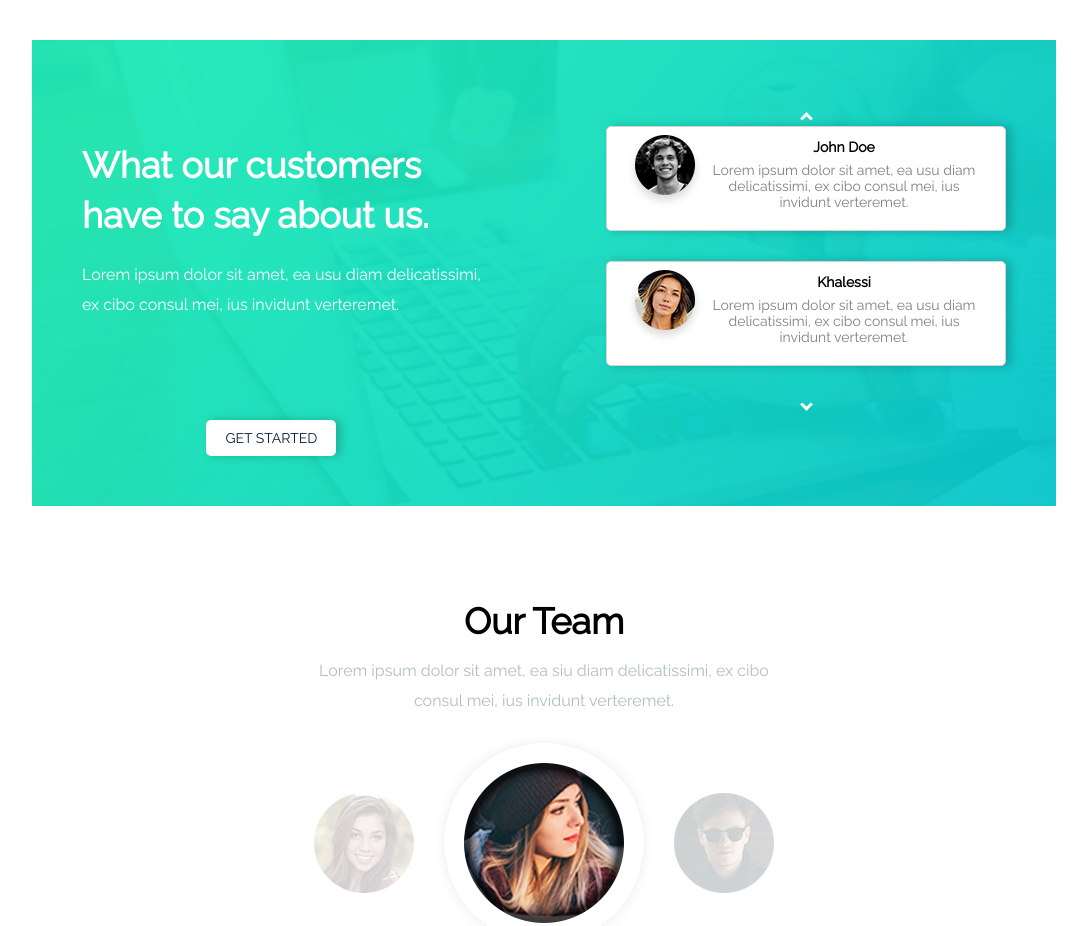
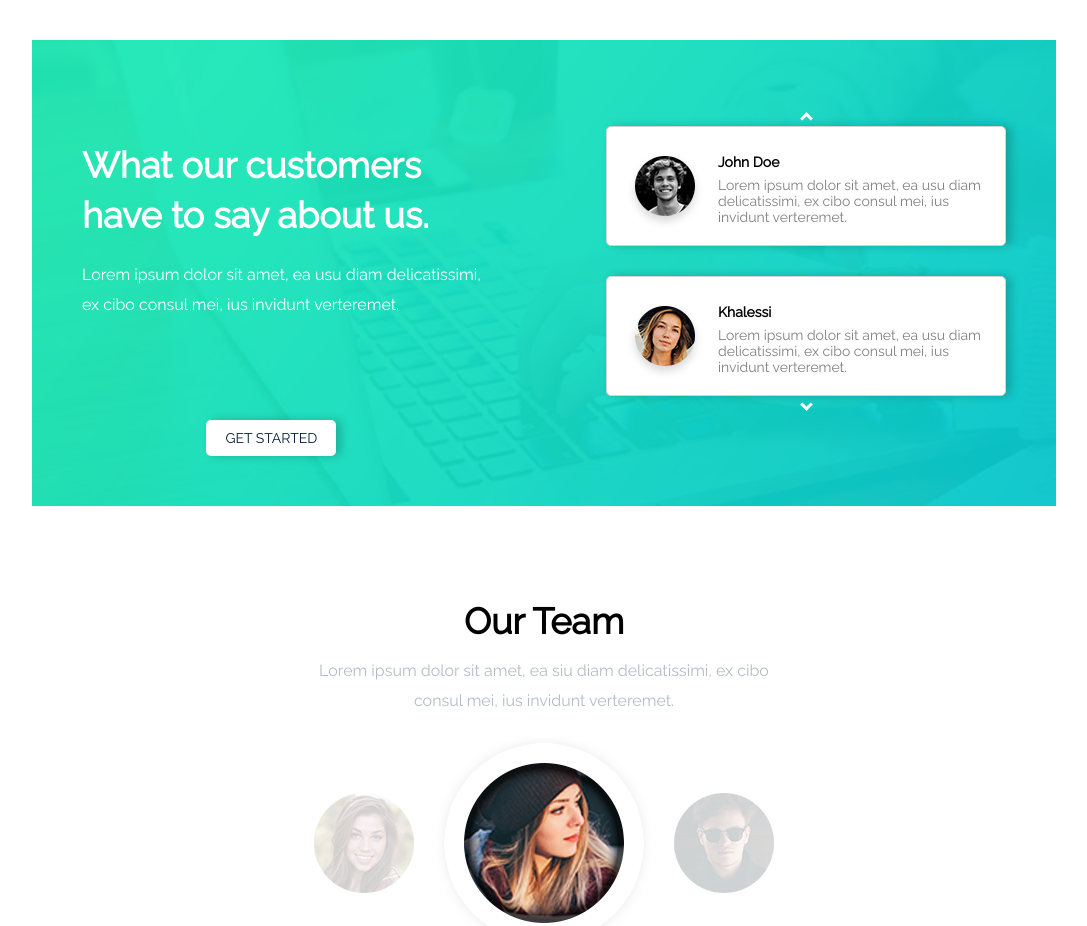
Before and after one commit to anastasiayurc/learn_html, a plain HTML site: page index.html in a window 1280 px wide. Shown: the part 1780-2706 px from the top of the page, without its empty margins (96-1183 px from the left). Drawn offline with Linux system fonts and the light colour scheme.

Commit message:
updated testimonial h1 and p

```diff
--- a/css/style.css
+++ b/css/style.css
@@ -255,8 +255,8 @@ a{
 .testimonial-side-left p{
     color: #fff;
     line-height: 30px;
+    padding-bottom: 100px;
     text-align: left;
-    padding-bottom: 100px;
 }
 
 .testimonial-slider li{
@@ -265,10 +265,12 @@ a{
     border: 1px solid lightgrey;
     border-radius: 5px;
     box-shadow: 5px 0 10px rgba(0,0,0,0.2);
+    padding: 20px 20px;
+    text-align: left;
+}
+.testimonial-slider li:first-child{
     margin-bottom: 30px;
-    padding: 5px 20px 20px 20px;
 }
-
 .testimonial-slider h3{
     font-weight: 500;
 }
@@ -278,6 +280,8 @@ ul.testimonial-slider h3{
 }
 .testimonial-slider-image{
     float: left;
+    padding-top: 6px;
+    padding-right: 15px;
 }
 i{
     border: solid white;
--- a/index.html
+++ b/index.html
@@ -154,7 +154,7 @@
             <div class="testimonial-side-right">
                 <i class="up"></i>
                 <ul class="testimonial-slider">
-                    <li class="leaf">
+                    <li>
                         <div class="testimonial-slider-image">
                             <img src="img/testimonials/John-avatar.png" alt="john-avatar">
                         </div>
```
